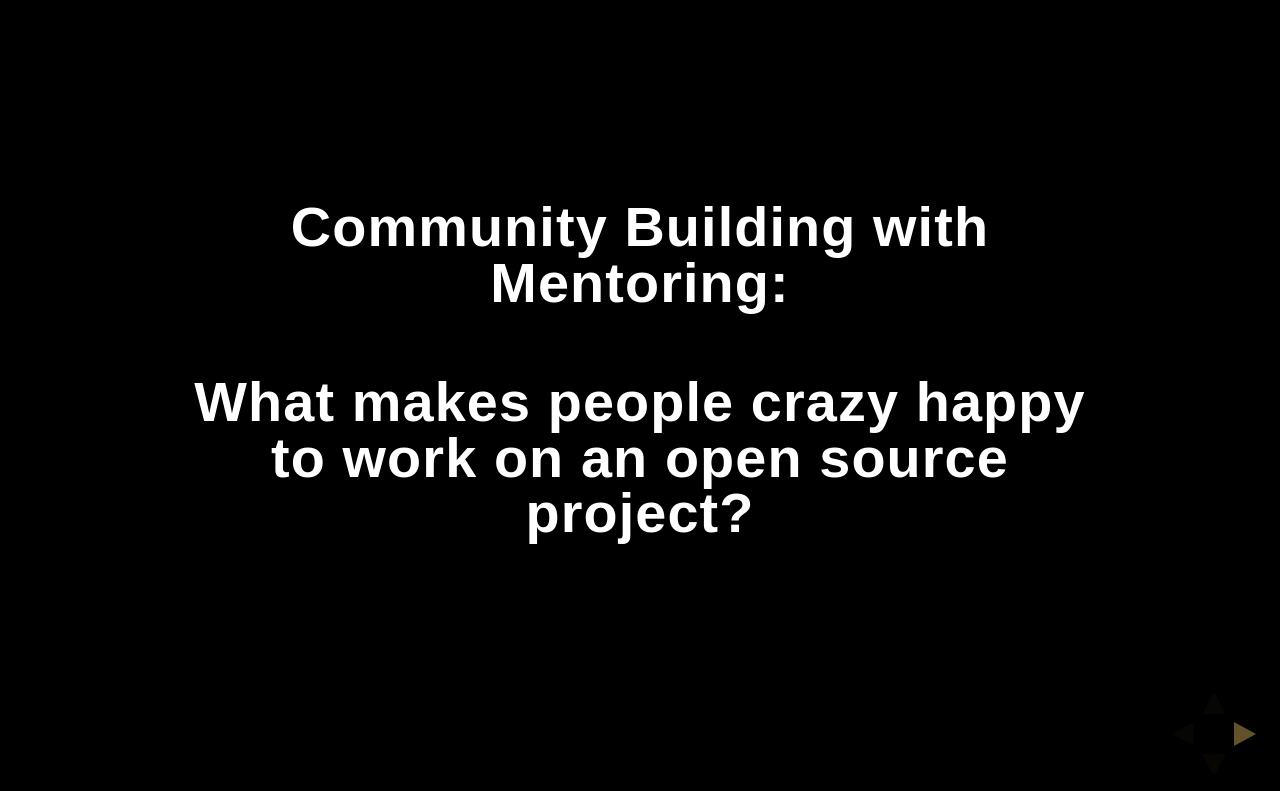
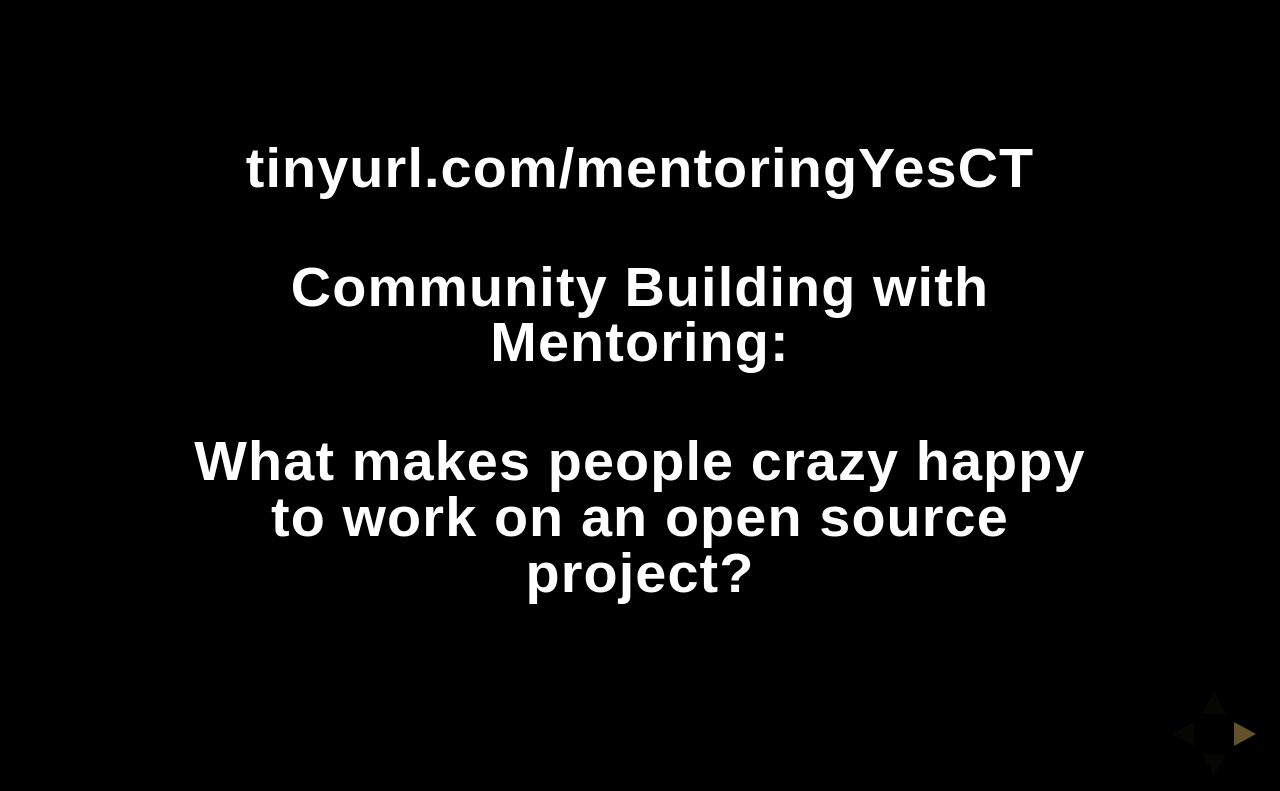
Before and after one commit to YesCT/warsaw, a plain HTML site: page mentoring/index.html in a window 1280 px wide. Drawn offline with Linux system fonts and the light colour scheme.

Commit message:
tiny url to source

```diff
--- a/mentoring/index.html
+++ b/mentoring/index.html
@@ -56,6 +56,8 @@ not know the answer * Enable folks to continue afterward on their own.
 -->
 
 <section>
+    <h3>tinyurl.com/mentoringYesCT</h3>
+    <br/>
     <h3>Community Building with Mentoring:</h3>
     <br/>
 
```
